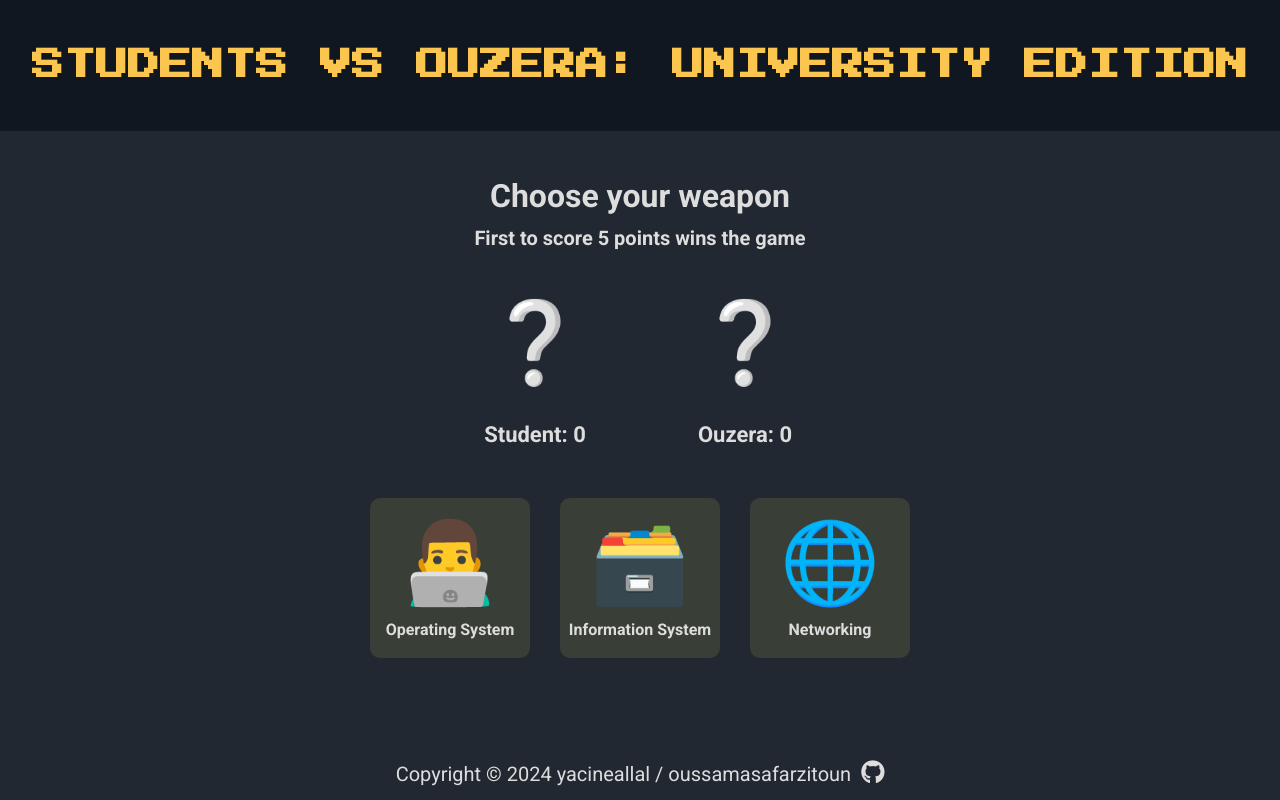
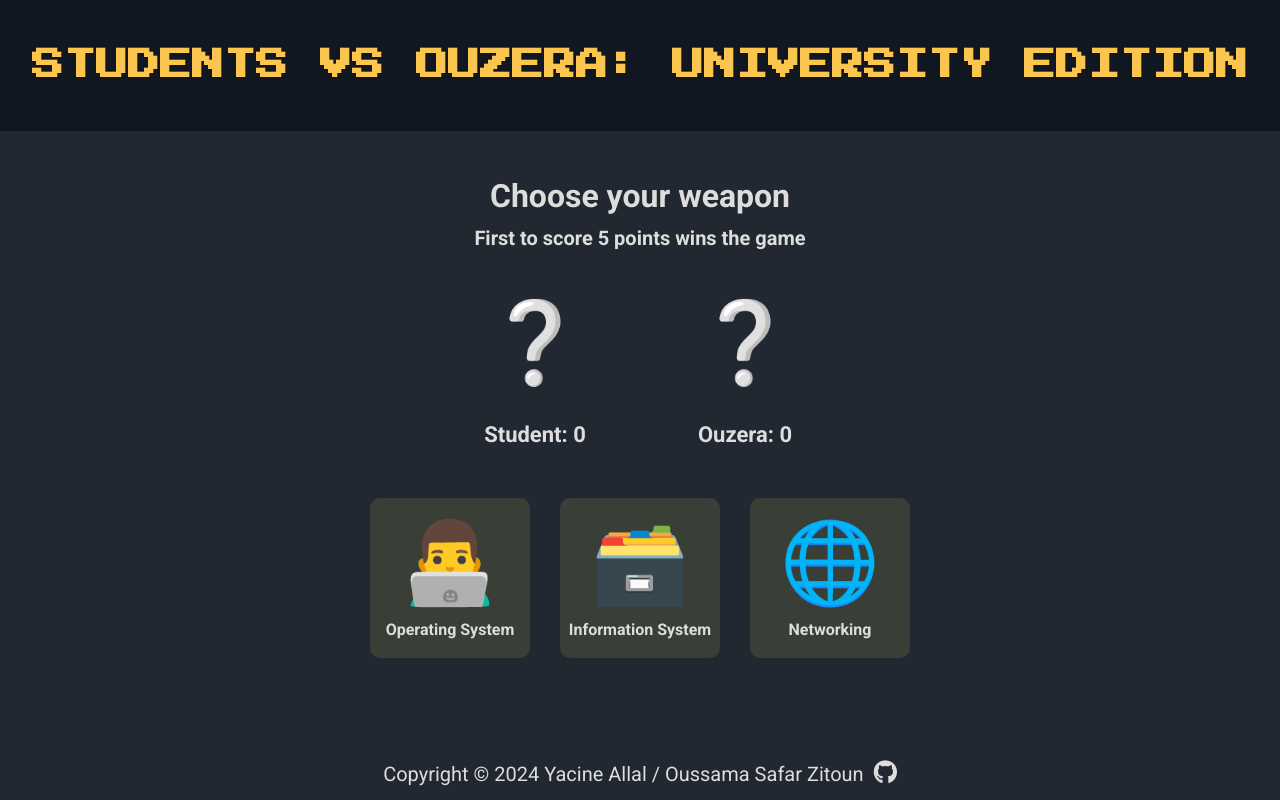
Before and after one commit to SisyphusTheSecond/students-vs-ouzera, a plain HTML site: page index.html in a window 1280 px wide. Drawn offline with Linux system fonts and the light colour scheme.

Commit message:
update names

```diff
--- a/index.html
+++ b/index.html
@@ -57,7 +57,7 @@
             <script>
                 document.write(new Date().getFullYear())
             </script>
-            yacineallal / oussamasafarzitoun
+            Yacine Allal / Oussama Safar Zitoun
         </p>
         <a href="https://github.com/SisyphusTheSecond" target="_blank">
             <i class="fab fa-github"></i
```
